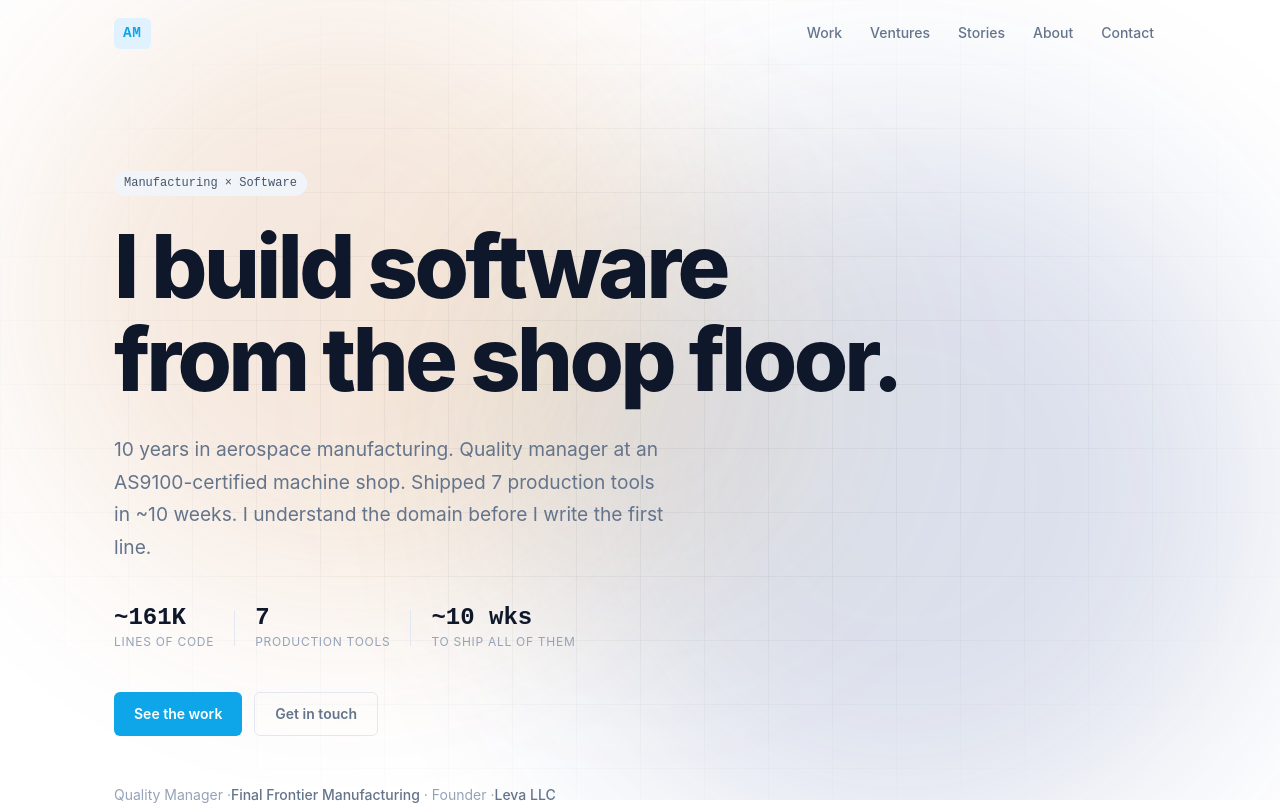
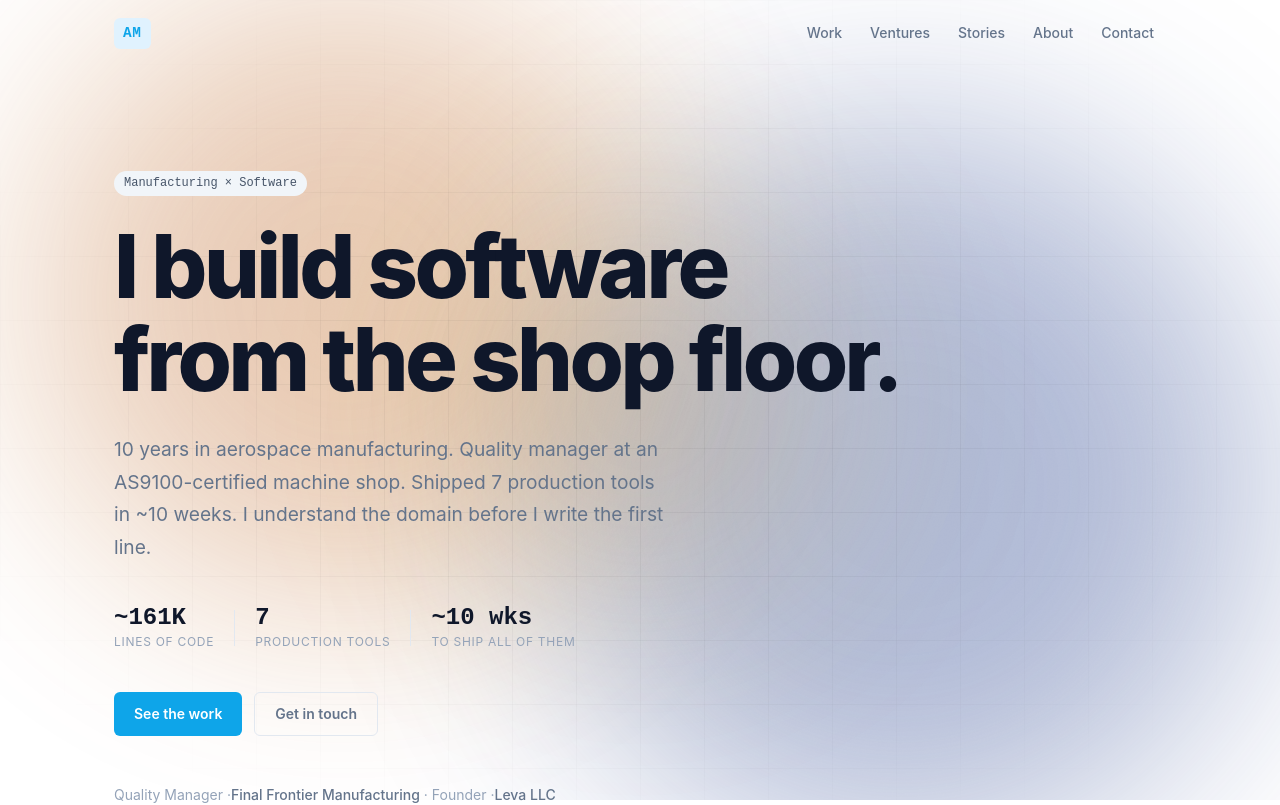
Before and after one commit to amartinez-lgtm/portfolio, a React (Vite) app: page / in a window 1280 px wide. Shown: the top 805 px of the page. Built offline with nearby package versions, Linux system fonts and the light colour scheme.

Commit message:
Increase light mode blob opacities for visibility
Previous values (0.14/0.16/0.07) were too subtle to read on a bright
screen. Raised to 0.30/0.35/0.14 — dark saturated colors over white
need higher opacity to create a perceptible wash.

https://claude.ai/code/session_01HQQKTCCuQT5VrMySWE4nKL

```diff
--- a/src/components/AuroraBackground.css
+++ b/src/components/AuroraBackground.css
@@ -109,13 +109,13 @@
     background: #ffffff;
   }
 
-  .aurora__blob--1 { opacity: 0.14; }
-  .aurora__blob--2 { opacity: 0.16; }
-  .aurora__blob--3 { opacity: 0.07; }
+  .aurora__blob--1 { opacity: 0.30; }
+  .aurora__blob--2 { opacity: 0.35; }
+  .aurora__blob--3 { opacity: 0.14; }
 
-  .aurora--subtle .aurora__blob--1 { opacity: 0.07; }
-  .aurora--subtle .aurora__blob--2 { opacity: 0.08; }
-  .aurora--subtle .aurora__blob--3 { opacity: 0.04; }
+  .aurora--subtle .aurora__blob--1 { opacity: 0.15; }
+  .aurora--subtle .aurora__blob--2 { opacity: 0.18; }
+  .aurora--subtle .aurora__blob--3 { opacity: 0.07; }
 
   /* Grid lines need to be dark on a white base */
   .aurora__grid {
```
